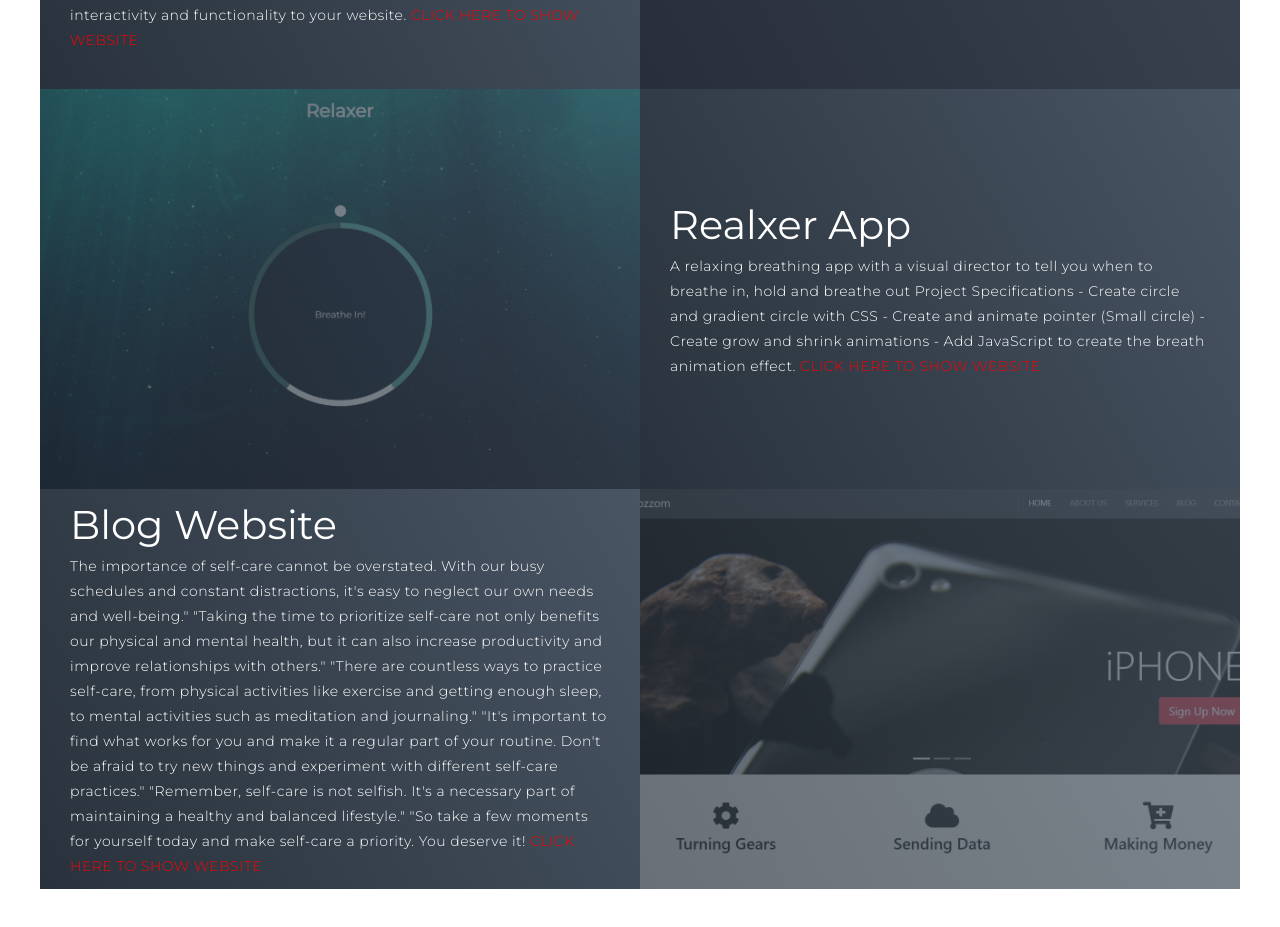
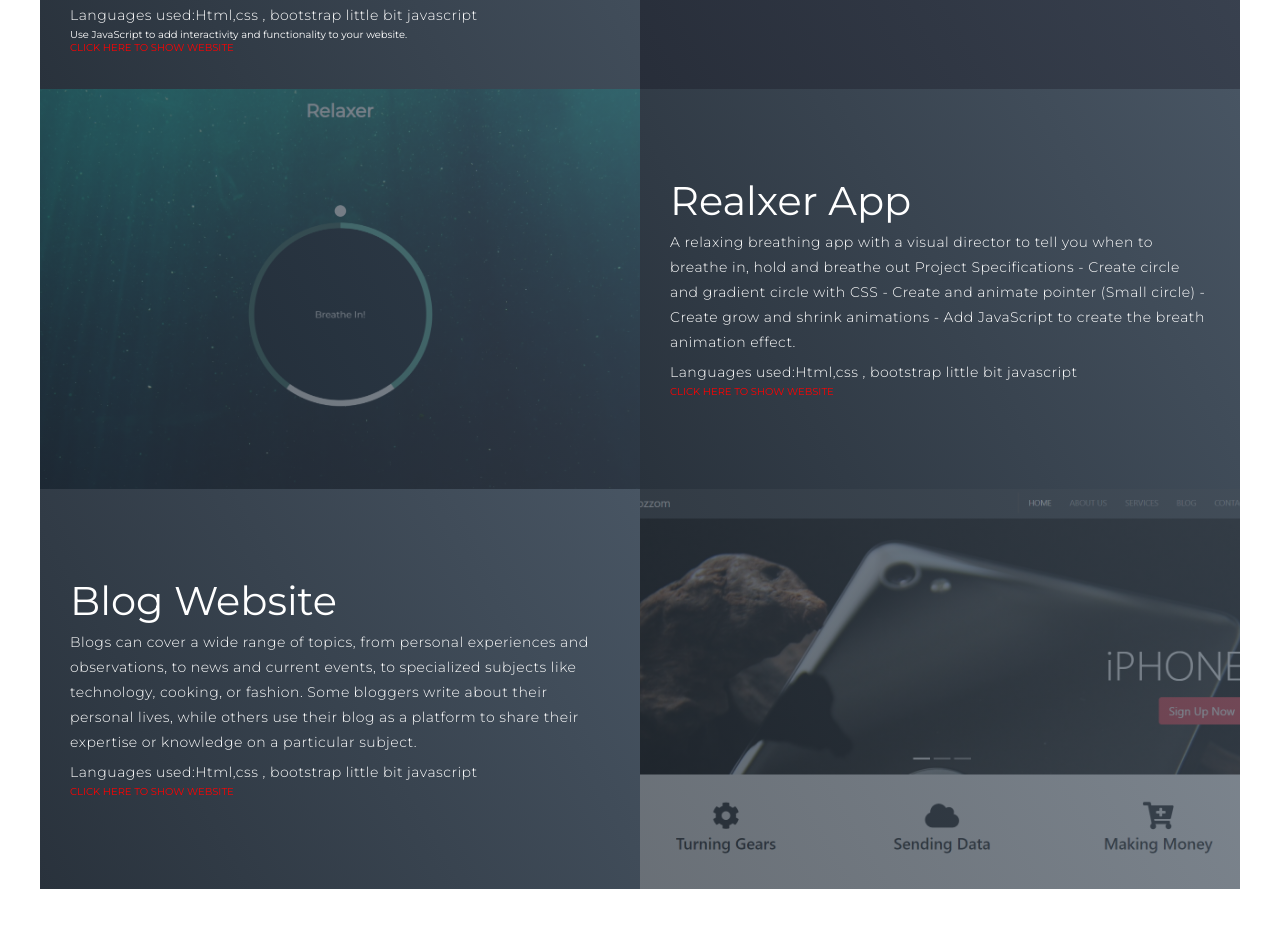
Before and after one commit to JINTO14/PORTFOLIO, a plain HTML site: page index.html in a window 1280 px wide. Shown: the part 2254-3181 px from the top of the page. Drawn offline with Linux system fonts and the light colour scheme.

Commit message:
Update index.html

```diff
--- a/index.html
+++ b/index.html
@@ -96,6 +96,9 @@
               navigation menu, and any forms or input fields that are needed for the booking process.
               Use CSS to style your website and make it visually appealing. This includes things like the font, color
               scheme, and layout of the page elements.
+            <p>
+              Languages used:Html,css , bootstrap little bit javascript
+            </p>
 
               Use JavaScript to add interactivity and functionality to your website.
               <a style="color:red" href="https://jinto14.github.io/Booking-website/">CLICK HERE TO SHOW WEBSITE</a>
@@ -118,6 +121,9 @@
               - Create and animate pointer (Small circle)
               - Create grow and shrink animations
               - Add JavaScript to create the breath animation effect.
+               <p>
+              Languages used:Html,css , bootstrap little bit javascript
+            </p>
 
               <a style="color:red" href="https://jinto14.github.io/RealxerApp/">CLICK HERE TO SHOW WEBSITE</a>
 
@@ -134,17 +140,13 @@
           <div class="project-info">
             <h1>Blog Website</h1>
 
-            <p>The importance of self-care cannot be overstated. With our busy schedules and constant distractions, it's
-              easy to neglect our own needs and well-being."
-              "Taking the time to prioritize self-care not only benefits our physical and mental health, but it can also
-              increase productivity and improve relationships with others."
-              "There are countless ways to practice self-care, from physical activities like exercise and getting enough
-              sleep, to mental activities such as meditation and journaling."
-              "It's important to find what works for you and make it a regular part of your routine. Don't be afraid to
-              try new things and experiment with different self-care practices."
-              "Remember, self-care is not selfish. It's a necessary part of maintaining a healthy and balanced
-              lifestyle."
-              "So take a few moments for yourself today and make self-care a priority. You deserve it!
+            <p>Blogs can cover a wide range of topics, from personal experiences and observations,
+              to news and current events, to specialized subjects like technology, cooking, or fashion.
+              Some bloggers write about their personal lives, while others use their blog as a platform to share their expertise or
+              knowledge on a particular subject.
+               <p>
+              Languages used:Html,css , bootstrap little bit javascript
+            </p>
 
               <a style="color:red" href="https://jinto14.github.io/BLOG-WEB/index.html">CLICK HERE TO SHOW WEBSITE</a>
             </p>
```
